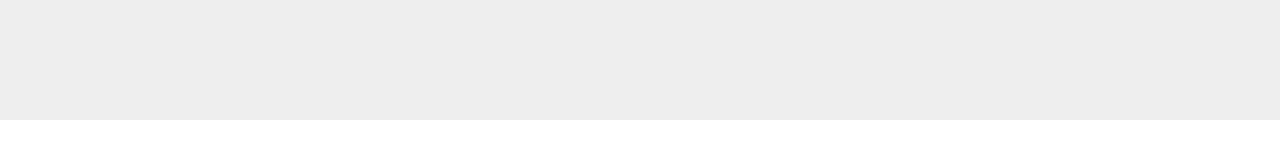
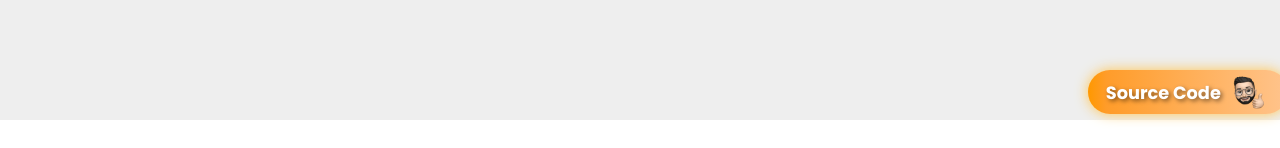
Before and after one commit to PradipKhamkar/grocery-shop, a React (Create React App) app in the folder frontend/: page /about in a window 1280 px wide. Shown: the part 650-798 px from the top of the page. Built offline with nearby package versions, Linux system fonts and the light colour scheme; no server answers.

Commit message:
Added Buy Me Coffe

```diff
--- a/frontend/src/Components/GithubButton/GithubButton.jsx
+++ b/frontend/src/Components/GithubButton/GithubButton.jsx
@@ -8,12 +8,15 @@ const GithubButton = () => {
       <button
         className="button"
         onClick={() =>
-          window.open("https://github.com/PradipKhamkar/grocery-shop", "_blank")
+          window.open(
+            "https://buymeacoffee.com/khamkarpradip/e/360466",
+            "_blank"
+          )
         }
       >
-        <p className="title">Github</p>
+        <p className="title">Source Code</p>
         <img src={require("../../Assets/likeemoji.png")} alt="like emoji" />
-        <p className="description">Give Star</p>
+        <p className="description">Download</p>
       </button>
     </div>
     // </div>
--- a/frontend/src/Components/GithubButton/Style.css
+++ b/frontend/src/Components/GithubButton/Style.css
@@ -27,14 +27,16 @@
   top: 90vh;
   left: 85vw;
 }
+
 .github-button > button {
   display: flex;
   justify-content: center;
   align-items: center;
-  width: 150px;
+  width: 200px;
   border-radius: 2.5rem;
   transition: 0.5s;
   font-size: 2rem;
+
   /* background-image: linear-gradient(
     to right,
     #6bd1a8,
@@ -117,7 +119,7 @@
 }
 
 .button:hover img {
-  transform: translateX(-80px);
+  transform: translateX(-120px);
 }
 
 .description {
--- a/frontend/src/Components/Header/Header.jsx
+++ b/frontend/src/Components/Header/Header.jsx
@@ -237,7 +237,7 @@ const Header = () => {
             </ul>
           )}
         </div>
-        {/* <GithubButton /> */}
+        <GithubButton />
       </header>
     </>
   );
```
Also changed, not shown: 12 other files (tests, documents, lock files or other folders).
